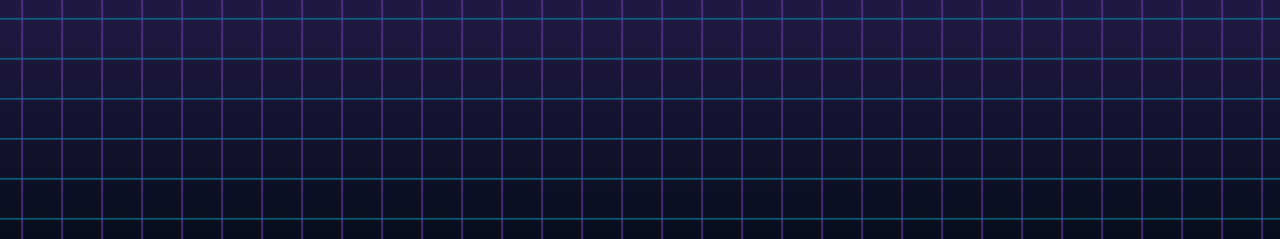
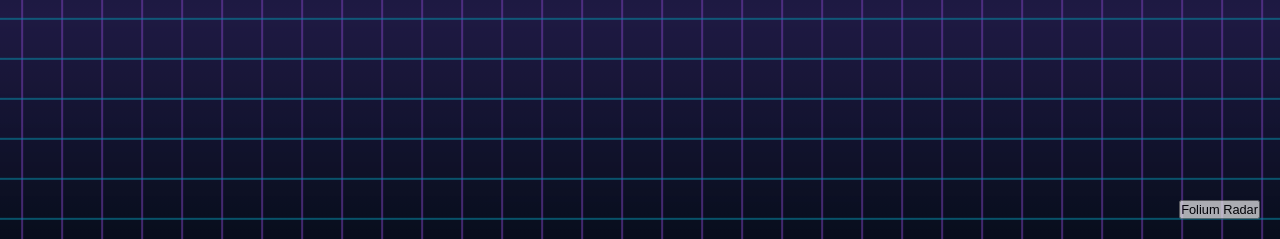
Before and after one commit to ivanyctsai-ui/Deliver-game, a Flask app: page / in a window 1280 px wide. Shown: the part 561-800 px from the top of the page. Run offline with Flask 3, Linux system fonts and the light colour scheme.

Commit message:
Folium彈出式地圖增加

```diff
--- a/app.py
+++ b/app.py
@@ -8,6 +8,7 @@ ARCHITECTURAL RULE (see CLAUDE.md §3):
   function, and returns its result as JSON.
 """
 
+import folium
 from flask import Flask, jsonify, render_template, request
 
 from api_nominatim import search_locations
@@ -335,6 +336,105 @@ def api_solve_linear():
     })
 
 
+_FOLIUM_ROLE_COLORS = {
+    "start":   "#10b981",
+    "stage1":  "#f97316",
+    "stage2":  "#a855f7",
+    "stop":    "#3b82f6",
+    "end":     "#ef4444",
+    "unknown": "#6b7280",
+}
+_FOLIUM_DEFAULT_COLOR = "#6b7280"
+_FOLIUM_DEFAULT_POINT = (25.0339, 121.5644, "start")
+
+
+def _parse_folium_pts(pts_str: str) -> list[tuple[float, float, str]]:
+    """
+    Parse pts query string into (lat, lon, role) tuples.
+
+    Accepts per-segment formats:
+      - lat,lon           → role defaults to "unknown"
+      - lat,lon,role      → explicit role
+    """
+    points: list[tuple[float, float, str]] = []
+    if not pts_str or not pts_str.strip():
+        return points
+
+    for segment in pts_str.split("|"):
+        segment = segment.strip()
+        if not segment:
+            continue
+
+        parts = [p.strip() for p in segment.split(",") if p.strip()]
+        if len(parts) < 2:
+            continue
+
+        try:
+            lat = float(parts[0])
+            lon = float(parts[1])
+        except ValueError:
+            continue
+
+        if not (-90 <= lat <= 90 and -180 <= lon <= 180):
+            continue
+
+        if len(parts) == 2:
+            role = "unknown"
+        else:
+            role = parts[2] or "unknown"
+
+        points.append((lat, lon, role))
+
+    return points
+
+
+@app.route("/api/folium_report")
+def folium_report():
+    """
+    GET /api/folium_report?pts=lat,lon,role|lat,lon|...
+
+    Strategic intel overview — all mission nodes for static planning.
+    Standalone Folium map; does not affect the Leaflet.js game loop.
+    """
+    points = _parse_folium_pts(request.args.get("pts", ""))
+    if not points:
+        points = [_FOLIUM_DEFAULT_POINT]
+
+    center_lat = sum(p[0] for p in points) / len(points)
+    center_lon = sum(p[1] for p in points) / len(points)
+
+    m = folium.Map(
+        location=[center_lat, center_lon],
+        zoom_start=15,
+    )
+
+    line_coords: list[list[float]] = []
+
+    for lat, lon, role in points:
+        color = _FOLIUM_ROLE_COLORS.get(role, _FOLIUM_DEFAULT_COLOR)
+        radius = 10 if role in ("start", "end") else 7
+        folium.CircleMarker(
+            location=[lat, lon],
+            radius=radius,
+            color=color,
+            fill=True,
+            fill_color=color,
+            fill_opacity=0.7,
+        ).add_to(m)
+        line_coords.append([lat, lon])
+
+    if len(line_coords) >= 2:
+        folium.PolyLine(
+            locations=line_coords,
+            color="gray",
+            weight=1,
+            opacity=0.4,
+            dash_array="5, 10",
+        ).add_to(m)
+
+    return m.get_root().render()
+
+
 # ── Entry Point ───────────────────────────────────────────────────────────────
 
 if __name__ == "__main__":
--- a/requirements.txt
+++ b/requirements.txt
@@ -1,2 +1,3 @@
 Flask==3.0.3
 requests==2.32.3
+folium
--- a/static/js/game.js
+++ b/static/js/game.js
@@ -51,6 +51,7 @@ const gameOverMessage = document.getElementById("game-over-message");
 const restartGameBtn  = document.getElementById("restart-game-btn");
 const btnSearchBack   = document.getElementById("btn-search-back");
 const toastStack      = document.getElementById("toast-stack");
+const btnFoliumReport = document.getElementById("btn-folium-report");
 
 // ── Constants ───────────────────────────────────────────────────────────────
 
@@ -1420,7 +1421,65 @@ function showToast(message, type = "warning", durationMs = 4200) {
   timer = setTimeout(dismiss, durationMs);
 }
 
+function formatPoiForFoliumPts(poi, role) {
+  const lat = poi?.lat ?? poi?.latitude;
+  const lon = poi?.lon ?? poi?.longitude ?? poi?.lng;
+  if (lat == null || lon == null) {
+    return null;
+  }
+  const resolvedRole = role || poi?.role || "stop";
+  return `${Number(lat)},${Number(lon)},${resolvedRole}`;
+}
+
+/** Build lat,lon,role|lat,lon,role|... for the current mission intel map. */
+function buildFoliumPtsString() {
+  const segments = [];
+
+  const pushPoi = (poi, role) => {
+    const segment = formatPoiForFoliumPts(poi, role);
+    if (segment) {
+      segments.push(segment);
+    }
+  };
+
+  pushPoi(levelData.start, "start");
+
+  if (Array.isArray(levelData.stage1)) {
+    levelData.stage1.forEach((poi) => pushPoi(poi, "stage1"));
+  }
+  if (Array.isArray(levelData.stage2)) {
+    levelData.stage2.forEach((poi) => pushPoi(poi, "stage2"));
+  }
+  if (Array.isArray(levelData.pois)) {
+    levelData.pois.forEach((poi) => pushPoi(poi, "stop"));
+  }
+
+  pushPoi(levelData.end, "end");
+
+  return segments.join("|");
+}
+
+function openFoliumReport() {
+  if (!levelData) {
+    showToast("Start a mission first to view Satellite Intel.", "warning");
+    return;
+  }
+
+  const ptsString = buildFoliumPtsString();
+  if (!ptsString) {
+    showToast("No mission coordinates available for Satellite Intel.", "warning");
+    return;
+  }
+
+  const modal = document.getElementById("folium-modal");
+  document.getElementById("folium-iframe").src =
+    `${API_BASE}/api/folium_report?pts=${encodeURIComponent(ptsString)}`;
+  modal.showModal();
+}
+
 // ── Event Listeners ────────────────────────────────────────────────────────
+
+btnFoliumReport.addEventListener("click", openFoliumReport);
 
 btnParallelMode.addEventListener("click", () => selectGameMode("parallel"));
 btnLinearMode.addEventListener("click", () => selectGameMode("linear"));
--- a/templates/index.html
+++ b/templates/index.html
@@ -158,7 +158,18 @@
 
   </div>
 
+  <button id="btn-folium-report" class="btn" style="position: fixed; bottom: 20px; right: 20px; z-index: 1000; font-size: 0.8rem; opacity: 0.7; transition: opacity 0.3s;" onmouseover="this.style.opacity=1" onmouseout="this.style.opacity=0.7">Folium Radar</button>
+
   <div id="toast-stack" class="toast-stack" aria-live="polite" aria-atomic="false"></div>
+
+  <style>#folium-modal::backdrop { background: rgba(15, 23, 42, 0.85); backdrop-filter: blur(4px); }</style>
+  <dialog id="folium-modal" style="width: 85vw; height: 85vh; margin: auto; border: 2px solid #ec4899; background: #0f172a; padding: 0; border-radius: 8px; overflow: hidden; box-shadow: 0 0 30px rgba(0,0,0,0.9);">
+    <div style="display: flex; justify-content: space-between; align-items: center; padding: 10px 20px; background: #1e293b; color: white; font-family: monospace;">
+      <span>Folium Strategic Radar (Embedded)</span>
+      <button onclick="document.getElementById('folium-modal').close()" style="cursor:pointer; background:var(--error); border:none; color:white; padding: 5px 10px; border-radius: 4px;">Close</button>
+    </div>
+    <iframe id="folium-iframe" src="" style="display: block; width: 100%; height: calc(100% - 40px); border: none;"></iframe>
+  </dialog>
 
   <script>
     const API_BASE = "";
```
